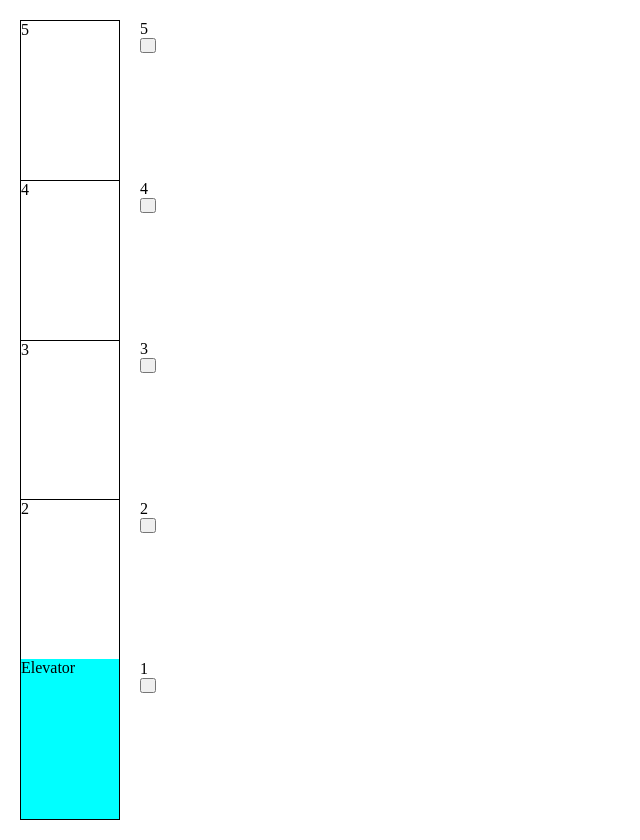
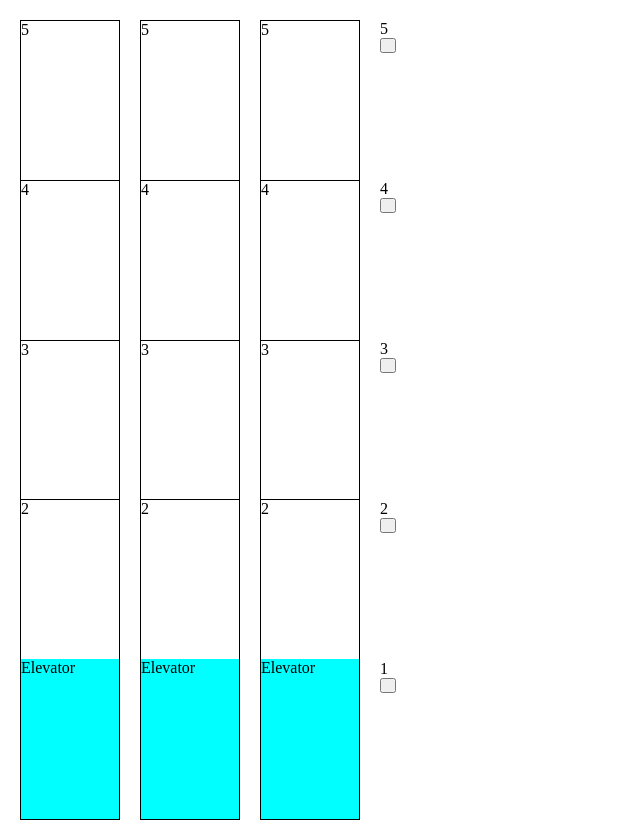
Before and after one commit to Nikitatopodin/elevator, a Vue app: page / in a window 1280 px wide. Shown: the whole page, without its empty margins (0-640 px from the left). Built offline with nearby package versions, Linux system fonts and the light colour scheme.

Commit message:
feat: add stores

```diff
--- a/src/components/ElevatorControllers.vue
+++ b/src/components/ElevatorControllers.vue
@@ -1,29 +1,17 @@
 <script setup>
+import { useGeneralStore } from '@/stores/store';
+
+const store = useGeneralStore();
 
 </script>
 
 <template>
+
   <div class="controllers">
     <ul class="controllers__list">
-      <li class="controllers__item">
-        <span class="level">1</span>
-        <button class="btn"></button>
-      </li>
-      <li class="controllers__item">
-        <span class="level">2</span>
-        <button class="btn"></button>
-      </li>
-      <li class="controllers__item">
-        <span class="level">3</span>
-        <button class="btn"></button>
-      </li>
-      <li class="controllers__item">
-        <span class="level">4</span>
-        <button class="btn"></button>
-      </li>
-      <li class="controllers__item">
-        <span class="level">5</span>
-        <button class="btn"></button>
+      <li class="controllers__item" v-for="(level, index) in store.levels">
+        <span class="level" v-html="index + 1"></span>
+        <button class="btn" @click="store.addCallToQueue(index + 1)"></button>
       </li>
     </ul>
   </div>
@@ -56,3 +44,4 @@
   height: 15px;
 }
 </style>
+@/stores/store
--- a/src/components/Shaft.vue
+++ b/src/components/Shaft.vue
@@ -1,16 +1,15 @@
 <script setup>
-import Elevator from '../components/Elevator.vue'
+import Elevator from '../components/Elevator.vue';
+import { useGeneralStore } from '@/stores/store';
+
+const store = useGeneralStore();
 </script>
 
 <template>
   <div class="shaft">
     <div class="levels">
       <ul class="levels__list">
-        <li class="levels__item">1</li>
-        <li class="levels__item">2</li>
-        <li class="levels__item">3</li>
-        <li class="levels__item">4</li>
-        <li class="levels__item">5</li>
+        <li class="levels__item" v-for="(level, index) in store.levels" :key="index">{{ index + 1 }}</li>
       </ul>
     </div>
 
--- /dev/null
+++ b/src/stores/store.js
@@ -0,0 +1,54 @@
+import { ref, computed } from 'vue'
+import { defineStore } from 'pinia'
+
+export const useElevatorsStore = defineStore('elevator', () => {
+  const elevators = [{
+    id: ref(0),
+    currentLevel: ref(1),
+    isMoving: false,
+    targetLevel: null
+  }, {
+    id: ref(1),
+    currentLevel: ref(1),
+    isMoving: false,
+    targetLevel: null
+  }, {
+    id: ref(2),
+    currentLevel: ref(1),
+    isMoving: false,
+    targetLevel: null
+  }]
+
+  function toggleIsMoving(id) {
+    elevators[id].isMoving = !isMoving
+  }
+
+  function settargetLevel(id, level) {
+    elevators[id].targetLevel = level;
+  }
+
+  function setCurrentLevel(id, level) {
+    elevators[id].currentLevel = level;
+  }
+
+  return { elevators, toggleIsMoving, setCurrentLevel, settargetLevel }
+})
+export const useGeneralStore = defineStore('callQueue', () => {
+  const levels = ref(5);
+  const callQueue = [];
+
+  function addCallToQueue(level) {
+    if (!callQueue.includes(level)) {
+      callQueue.push(level);
+    }
+    console.log(callQueue);
+    return
+  }
+
+  function removeCallFromQueue() {
+    callQueue.shift();
+    console.log(callQueue)
+  }
+
+  return { callQueue, addCallToQueue, removeCallFromQueue, levels }
+})
--- a/src/views/MainView.vue
+++ b/src/views/MainView.vue
@@ -1,11 +1,16 @@
 <script setup>
+import { useElevatorsStore } from '@/stores/store';
+import { useGeneralStore } from '@/stores/store';
 import Shaft from '../components/Shaft.vue'
 import ElevatorControllers from '@/components/ElevatorControllers.vue';
+
+const elevatorsStore = useElevatorsStore();
+const store = useGeneralStore();
 </script>
 
 <template>
   <main class="main">
-    <Shaft />
+    <Shaft v-for="elevator in elevatorsStore.elevators" :key="elevator.id" />
     <ElevatorControllers />
   </main>
 </template>
```
Also changed, not shown: src/stores/counter.js (deleted, +0 -12 lines).
